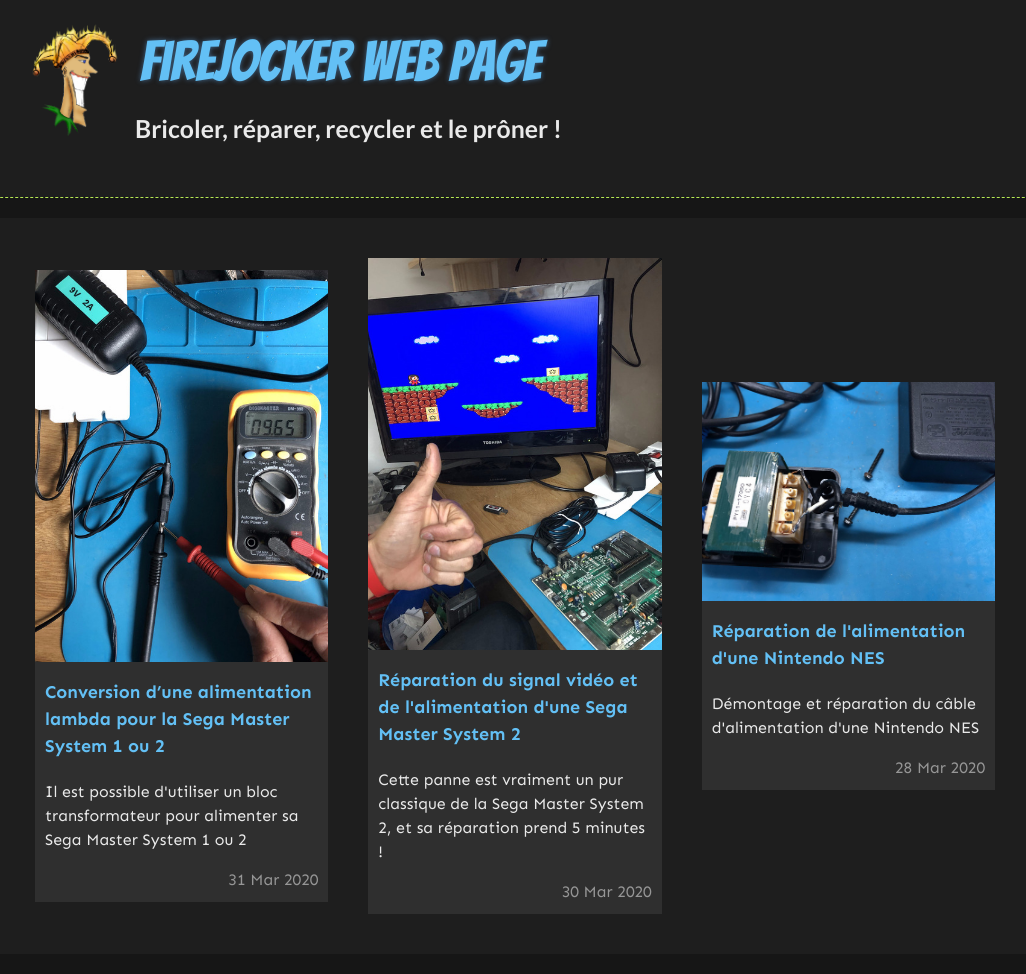
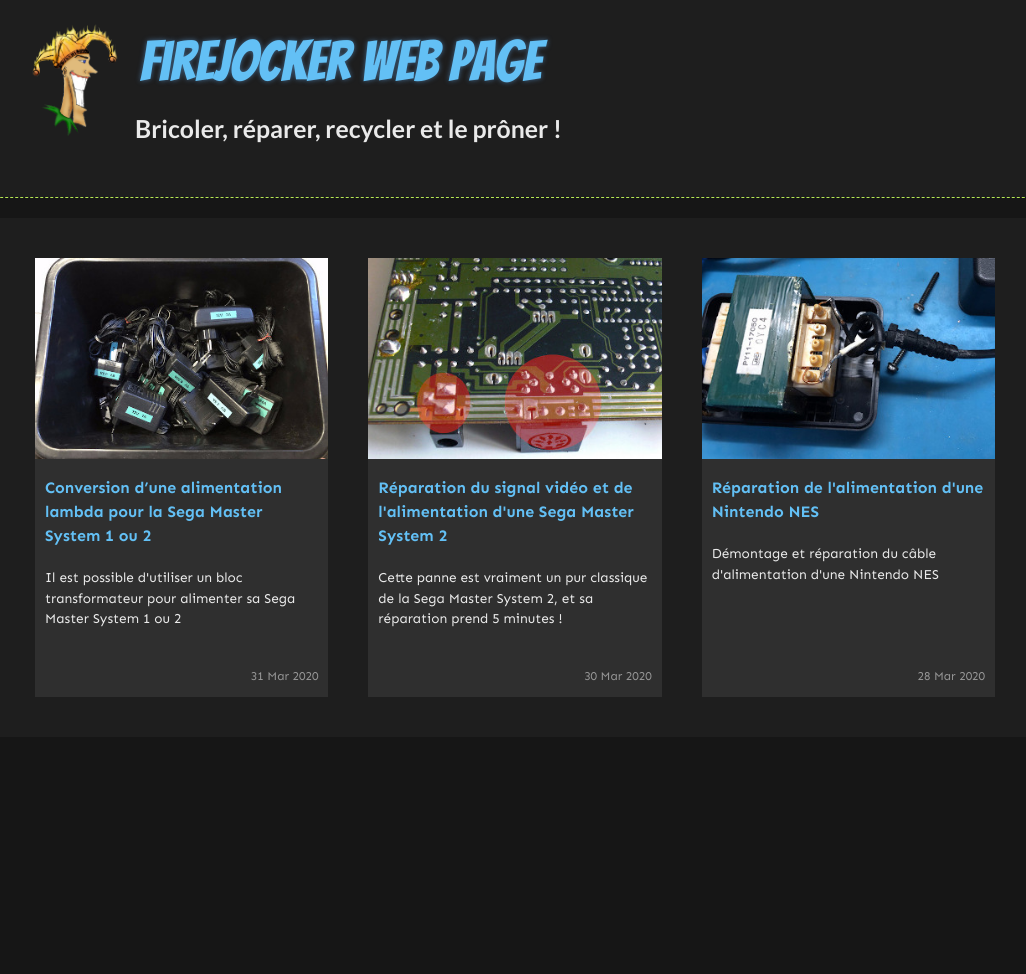
Before and after one commit to jbdemonte/firejocker.com, a Jekyll site: the page built from index.html, in a window 1280 px wide. Shown: the whole page, without its empty margins (125-1151 px from the left). Built offline with Jekyll 4.4.1, drawn with Linux system fonts in a browser that asks for light colours; after the commit the page ends 900 px from its top, so only the background shows below that.

Commit message:
add thumbs to standardize index page

```diff
--- a/_includes/postbox.html
+++ b/_includes/postbox.html
@@ -8,6 +8,8 @@
             <a href="{{ post.url | prepend: site.baseurl }}">{{ post.title }}</a>
         </h2>
         <p>{{ post.excerpt}}</p>
+    </div>
+    <div>
         <span class="date">{{ post.date | date: "%-d" }} {% assign m = post.date | date: "%-m" %}{% case m %}{% when '1' %}Jan{% when '2' %}Fév{% when '3' %}Mar{% when '4' %}Avr{% when '5' %}Mai{% when '6' %}Jui{% when '7' %}Jui{% when '8' %}Aoû{% when '9' %}Sep{% when '10' %}Oct{% when '11' %}Nov{% when '12' %}Déc{% endcase %} {{ post.date | date: '%Y' }}</span>
     </div>
 </div>
--- a/assets/css/style.scss
+++ b/assets/css/style.scss
@@ -114,22 +114,25 @@
 #main_content .posts {
   display: flex;
   flex-direction: row;
-  align-items: center;
+  align-items: stretch;
   justify-content: left;
 
-  > * {
+  > .post-box {
     width: 33%;
     background: #2f2f2f;
     margin: 20px;
+    flex: 1;
+    display: flex;
+    flex-direction: column;
 
-    div {
+    div:nth-child(2) {
       padding: 10px;
-    }
+      flex: 1;
     }
 
-  h2 {
-    font-weight: 700;
-    font-size: 18px;
+    div:nth-child(3) {
+      padding: 10px;
+      text-align: right;
     }
 
     a {
@@ -137,14 +140,29 @@
       text-shadow: none;
     }
 
+    h2 {
+      font-weight: 700;
+      font-size: 1em;
+    }
+
     p {
-    font-size: 16px;
+      font-size: 0.85em;
     }
 
     .date {
-    display: block;
-    text-align: right;
       color: #969696;
+      font-size: 0.75em;
+    }
+  }
+}
+
+
+#main_content .post-box {
+  display: flex;
+  flex-direction: column;
+
+  p {
+    flex: 1 1 auto;
   }
 }
 
@@ -181,8 +199,8 @@
     }
     .posts {
       flex-direction: column;
-      > * {
-        width: 100%;
+      > .post-box {
+        width: inherit;
       }
     }
   }
```
Also changed, not shown: _posts/2020-03-27-restauration-et-modification-d-une-nes.md (+1 -1 lines), _posts/2020-03-28-reparation-de-l-alimentation-d-une-nintendo-nes.md (+1 -1 lines), _posts/2020-03-30-reparation-du-signal-video-et-de-l-alimentation-d-une-sega-master-system-2.md (+1 -1 lines), _posts/2020-03-31-conversion-d-un-transformateur-lambda-pour-la-sega-master-system-1-2.md (+1 -1 lines), assets/posts/2020-03-27-restauration-et-modification-d-une-nes/thumb.png (added), assets/posts/2020-03-28-reparation-de-l-alimentation-d-une-nintendo-nes/thumb.jpg (added), assets/posts/2020-03-30-reparation-du-signal-video-et-de-l-alimentation-d-une-sega-master-system-2/thumb.jpg (added), assets/posts/2020-03-31-conversion-d-un-transformateur-lambda-pour-la-sega-master-system-1-2/thumb.jpg (added). Lines whose indentation alone changed are shown as unchanged.
